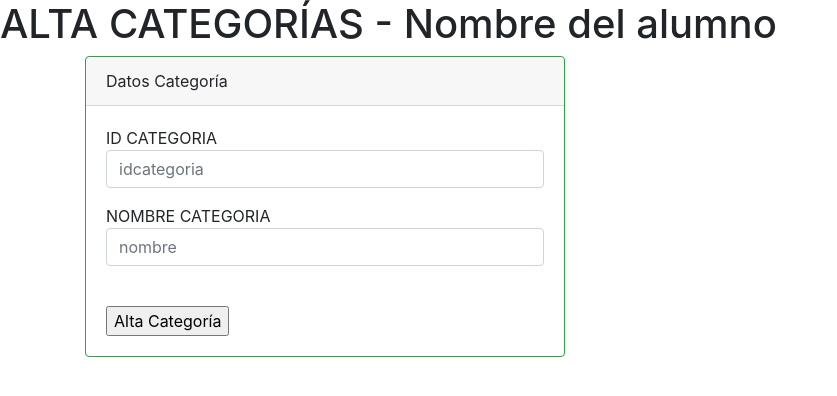
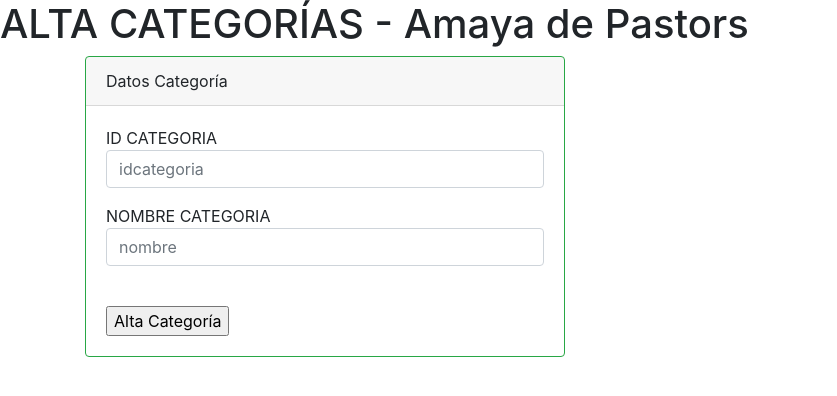
Before and after one commit to amayadePastors/compras, a PHP site: page /comaltacat.php in a window 1280 px wide. Shown: the top 396 px of the page, without its empty margins (0-837 px from the left). Run offline with PHP 8.4, Linux system fonts and the light colour scheme; some libraries are stand-ins or nearby versions.

Commit message:
Update comaltacat.php

```diff
--- a/comaltacat.php
+++ b/comaltacat.php
@@ -8,7 +8,7 @@
 </head>
 
 <body>
-<h1>ALTA CATEGORÍAS - Nombre del alumno</h1>
+<h1>ALTA CATEGORÍAS - Amaya de Pastors</h1>
 <?php
 include "conexion.php";
 set_error_handler("errores");
```
